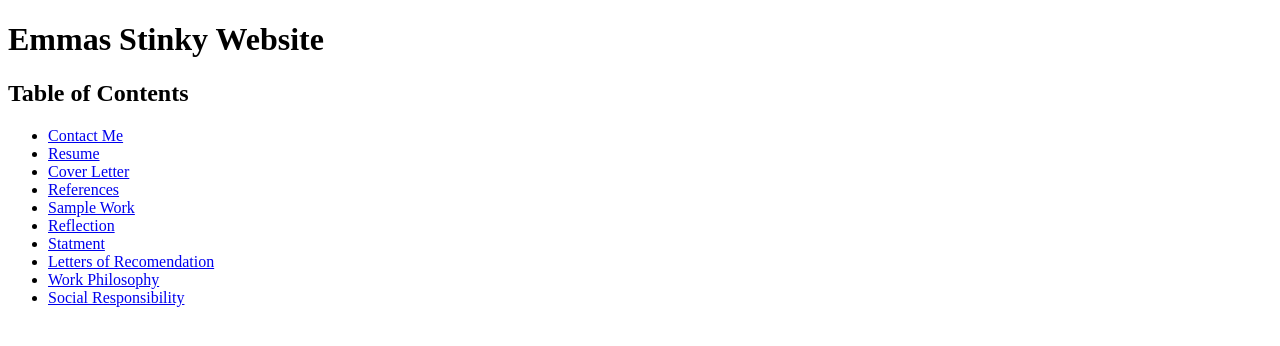
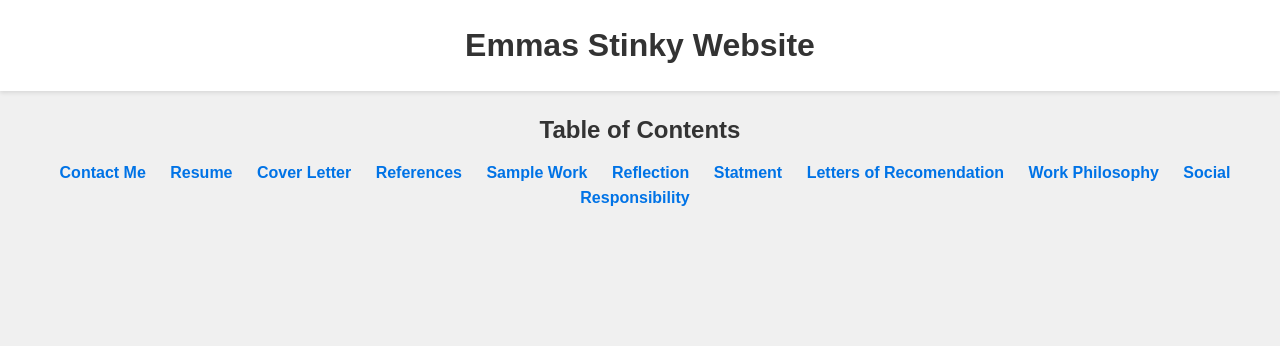
Before and after one commit to Dantallope/Emma, a plain HTML site: page index.html in a window 1280 px wide. Drawn offline with Linux system fonts and the light colour scheme.

Commit message:
SyleSheet

```diff
--- a/index.html
+++ b/index.html
@@ -3,6 +3,7 @@
 <head>
     <meta charset="UTF-8">
     <meta name="viewport" content="width=device-width, initial-scale=1.0">
+    <link rel="stylesheet" href="styles.css">
     <title>Emmas Stinky Website</title>
 </head>
 <body>
--- /dev/null
+++ b/styles.css
@@ -0,0 +1,71 @@
+/* Basic reset for consistent styling */
+* {
+  margin: 0;
+  padding: 0;
+  box-sizing: border-box;
+}
+
+/* Set a light grey background for the whole page */
+body {
+  background-color: #f0f0f0;
+  font-family: Arial, sans-serif;
+  color: #333;
+  line-height: 1.6;
+}
+
+/* Center the header text */
+header {
+  text-align: center;
+  padding: 20px;
+  background-color: #ffffff;
+  box-shadow: 0 2px 4px rgba(0, 0, 0, 0.1);
+  margin-bottom: 20px;
+}
+
+/* Style the navigation list */
+nav {
+  text-align: center;
+  margin-bottom: 20px;
+}
+
+nav h2 {
+  font-size: 1.5em;
+  margin-bottom: 10px;
+}
+
+nav ul {
+  list-style-type: none;
+}
+
+nav ul li {
+  display: inline;
+  margin: 0 10px;
+}
+
+nav ul li a {
+  text-decoration: none;
+  color: #0073e6;
+  font-weight: bold;
+}
+
+nav ul li a:hover {
+  color: #005bb5;
+}
+
+/* Footer styling */
+footer {
+  text-align: center;
+  padding: 10px;
+  background-color: #ffffff;
+  margin-top: 20px;
+  box-shadow: 0 -2px 4px rgba(0, 0, 0, 0.1);
+}
+
+footer a {
+  color: #0073e6;
+  text-decoration: none;
+}
+
+footer a:hover {
+  color: #005bb5;
+}
```
Also changed, not shown: Contact.html (+1 -0 lines), Letters.html (+2 -0 lines).
